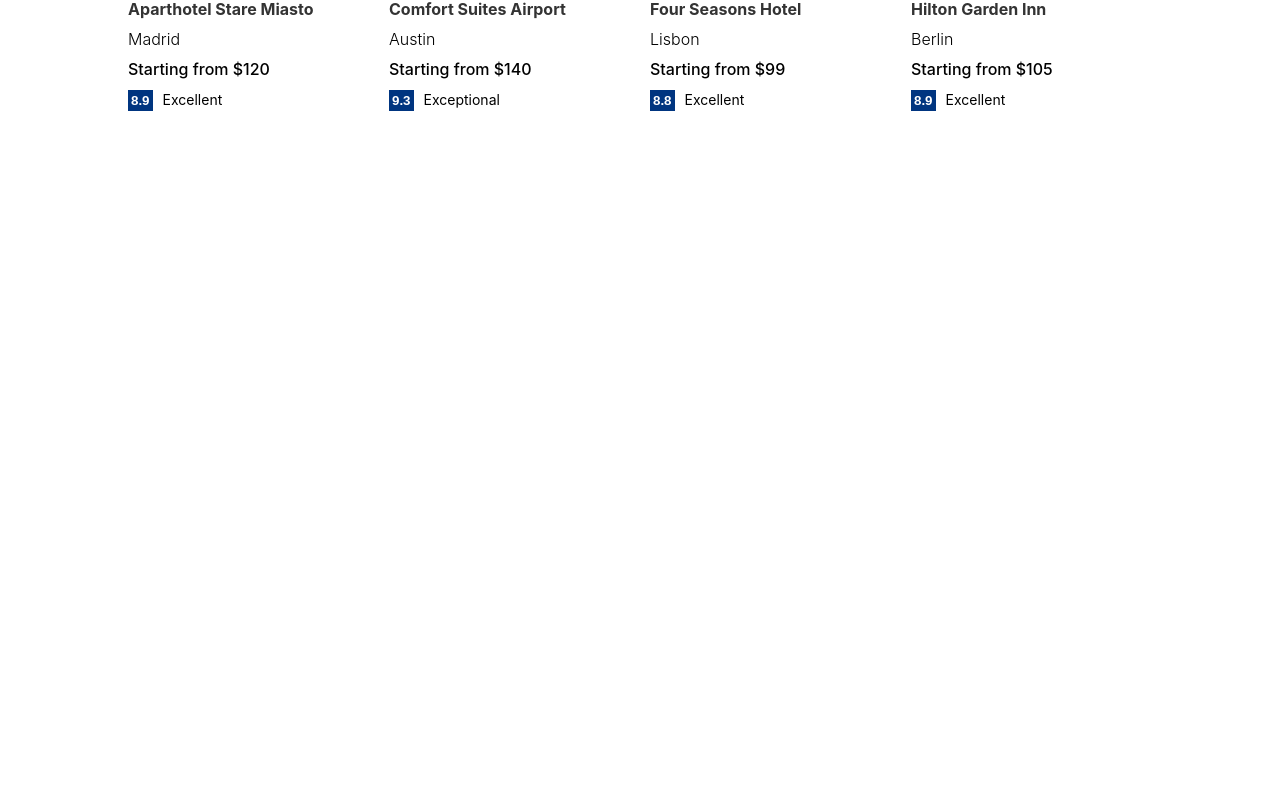
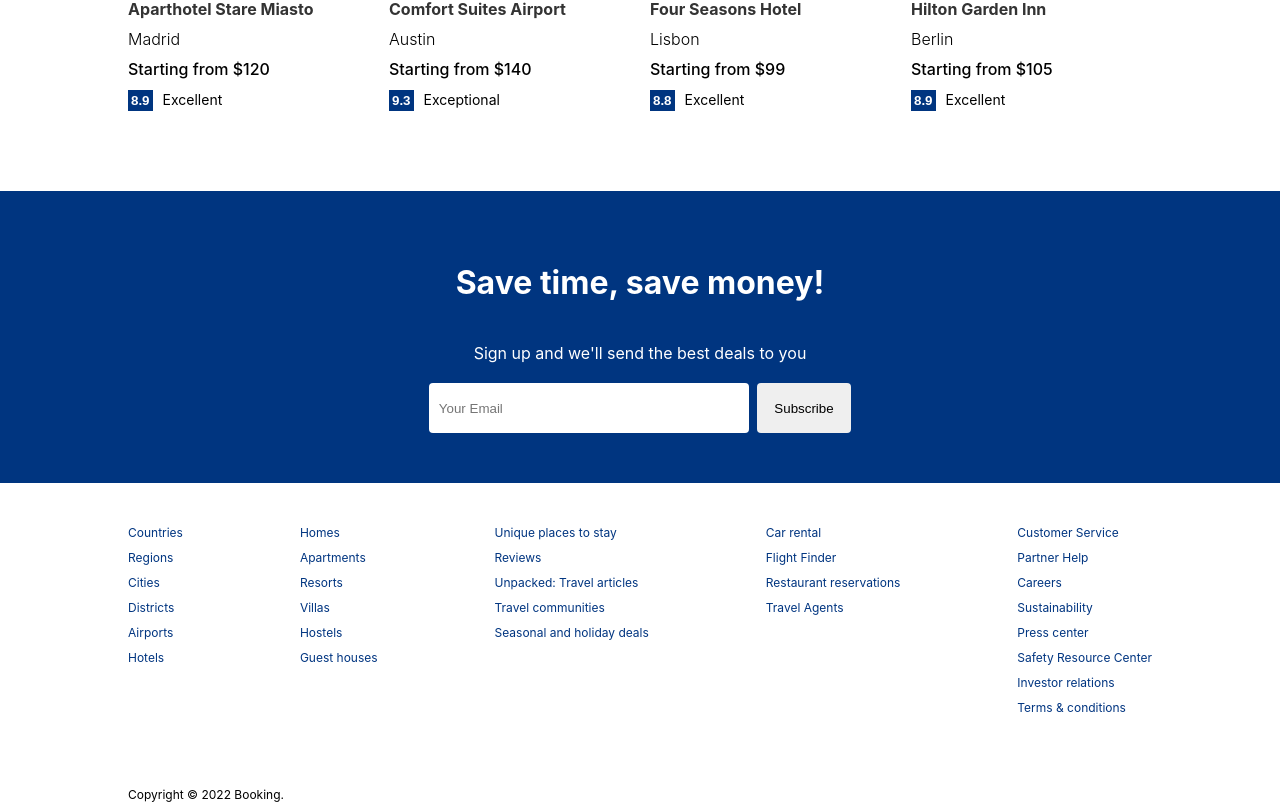
Before and after one commit to alifhs/booking-ui-react, a React (Create React App) app: page / in a window 1280 px wide. Shown: the part 1283-2085 px from the top of the page. Before the commit the page ends 1394 px from the top, so only its background shows below. Built offline with nearby package versions, Linux system fonts and the light colour scheme.

Commit message:
add footer

```diff
--- /dev/null
+++ b/src/components/footer/Footer.jsx
@@ -0,0 +1,51 @@
+import React from "react";
+import "./footer.css";
+
+export const Footer = () => {
+  return (
+    <div className="footer">
+      <div className="fLists">
+        <ul className="fList">
+          <li className="fListItem">Countries</li>
+          <li className="fListItem">Regions</li>
+          <li className="fListItem">Cities</li>
+          <li className="fListItem">Districts</li>
+          <li className="fListItem">Airports</li>
+          <li className="fListItem">Hotels</li>
+        </ul>
+        <ul className="fList">
+          <li className="fListItem">Homes </li>
+          <li className="fListItem">Apartments </li>
+          <li className="fListItem">Resorts </li>
+          <li className="fListItem">Villas</li>
+          <li className="fListItem">Hostels</li>
+          <li className="fListItem">Guest houses</li>
+        </ul>
+        <ul className="fList">
+          <li className="fListItem">Unique places to stay </li>
+          <li className="fListItem">Reviews</li>
+          <li className="fListItem">Unpacked: Travel articles </li>
+          <li className="fListItem">Travel communities </li>
+          <li className="fListItem">Seasonal and holiday deals </li>
+        </ul>
+        <ul className="fList">
+          <li className="fListItem">Car rental </li>
+          <li className="fListItem">Flight Finder</li>
+          <li className="fListItem">Restaurant reservations </li>
+          <li className="fListItem">Travel Agents </li>
+        </ul>
+        <ul className="fList">
+          <li className="fListItem">Customer Service</li>
+          <li className="fListItem">Partner Help</li>
+          <li className="fListItem">Careers</li>
+          <li className="fListItem">Sustainability</li>
+          <li className="fListItem">Press center</li>
+          <li className="fListItem">Safety Resource Center</li>
+          <li className="fListItem">Investor relations</li>
+          <li className="fListItem">Terms & conditions</li>
+        </ul>
+      </div>
+      <div className="fText">Copyright © 2022 Booking.</div>
+    </div>
+  );
+};
--- /dev/null
+++ b/src/components/footer/footer.css
@@ -0,0 +1,25 @@
+.footer {
+    width: 100%;
+    max-width : 1024px;
+    font-size: 12px;
+}
+
+
+.fLists{
+  width: 100%;
+  display: flex;
+  justify-content: space-between;
+  margin-bottom: 50px;
+}
+
+.fList{
+    list-style: none;
+    padding: 0;
+  }
+
+
+.fListItem{
+    margin-bottom: 10px;
+    color: #003580;
+    cursor: pointer;
+  }
--- /dev/null
+++ b/src/components/mailList/MailList.jsx
@@ -0,0 +1,15 @@
+import React from "react";
+import './mailList.css'
+
+export const MailList = () => {
+  return (
+    <div className="mail">
+      <h1 className="mailTitle">Save time, save money!</h1>
+      <span className="mailDesc">Sign up and we'll send the best deals to you</span>
+      <div className="mailInputContainer">
+        <input className="mailInput" type="text" placeholder="Your Email" />
+        <button className="subBtn">Subscribe</button>
+      </div>
+    </div>
+  );
+};
--- /dev/null
+++ b/src/components/mailList/mailList.css
@@ -0,0 +1,27 @@
+.mail {
+  width:calc(100% - 100px);
+  margin-top: 50px;
+  background-color: #003580;
+  color: white;
+  display: flex;
+  flex-direction: column;
+  align-items: center;
+  gap: 20px;
+  padding: 50px;
+}
+
+.mailInput {
+    width: 300px;
+    height : 30px;
+    padding: 10px;
+    border: none;
+    border-radius: 4px;
+    outline: none;
+}
+.subBtn {
+    padding: 17.5px;
+    border: none;
+    border-radius: 4px;
+    margin-left : 8px;
+    cursor: pointer;
+}
--- a/src/pages/home/Home.jsx
+++ b/src/pages/home/Home.jsx
@@ -4,6 +4,8 @@
 import { Navbar } from '../../components/navbar/Navbar';
 import { PropertyList } from '../../components/propertyList/propertyList';
 import './home.css';
+import { MailList } from '../../components/mailList/MailList';
+import { Footer } from '../../components/footer/Footer';
 
 export const Home = () => {
   return (
@@ -15,6 +17,8 @@
           <h1 className='homeTitle'>Browse by property type</h1>
           <PropertyList />
           <FeaturedProperties />
+          <MailList />
+          <Footer />
         </div>
     </div>
   )
```
